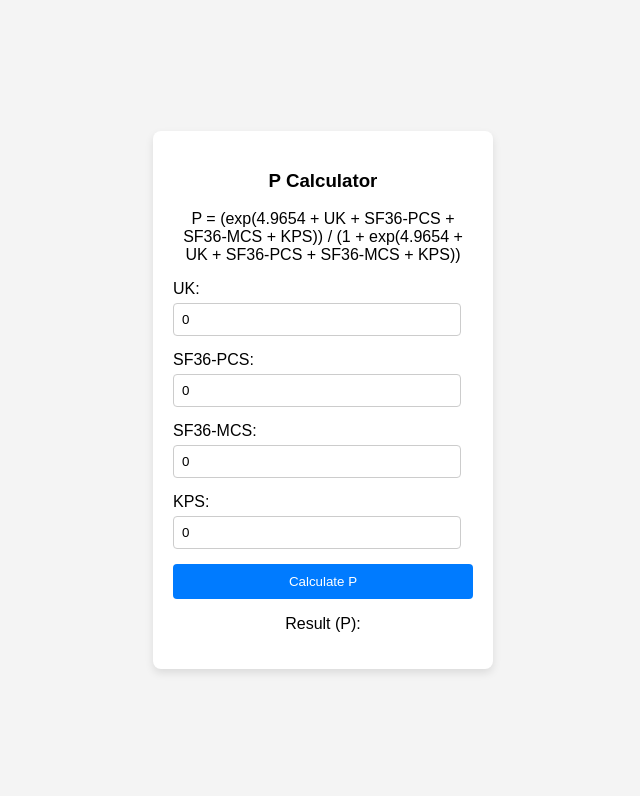
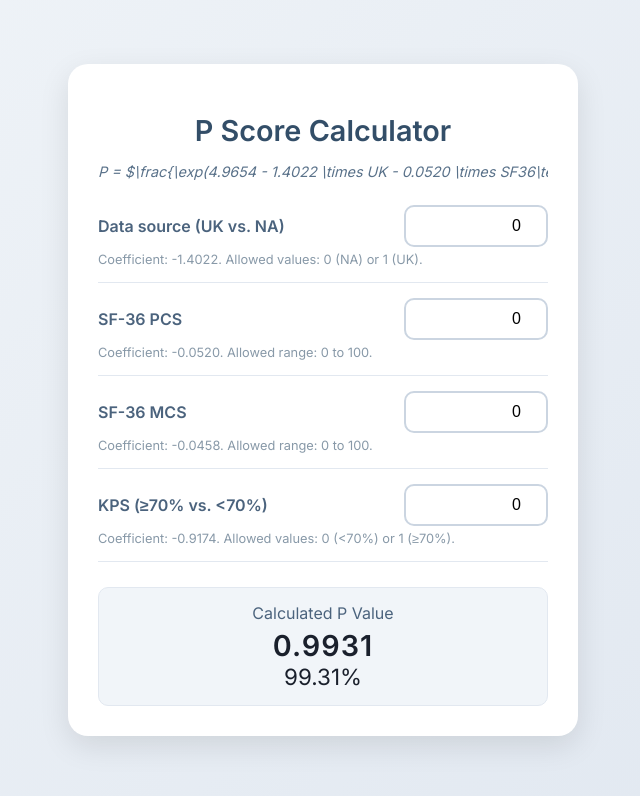
Before and after one commit to psyed/AO-spine-metastasis-calculator-3-month-QOL, a plain HTML site: page index.html in a window 1280 px wide. Shown: the whole page, without its empty margins (317-957 px from the left). Drawn offline with Linux system fonts and the light colour scheme.

Commit message:
Update index.html

```diff
--- a/index.html
+++ b/index.html
@@ -1,106 +1,216 @@
 <!DOCTYPE html>
-<html>
+<html lang="en">
 <head>
-    <title>Notion Calculator</title>
+    <meta charset="UTF-8">
+    <meta name="viewport" content="width=device-width, initial-scale=1.0">
+    <title>P Calculator</title>
     <style>
+        @import url('https://fonts.googleapis.com/css2?family=Inter:wght@400;600&display=swap');
+
         body {
-            font-family: Arial, sans-serif;
+            font-family: 'Inter', sans-serif;
+            background: linear-gradient(135deg, #f0f4f8, #e0e7f0);
             display: flex;
             justify-content: center;
             align-items: center;
-            height: 100vh;
+            min-height: 100vh;
             margin: 0;
-            background-color: #f4f4f4;
+            padding: 20px;
+            box-sizing: border-box;
         }
 
-        .calculator-container {
-            background: #fff;
-            padding: 20px;
-            border-radius: 8px;
-            box-shadow: 0 4px 8px rgba(0, 0, 0, 0.1);
-            width: 300px;
+        .calculator-card {
+            background-color: #ffffff;
+            border-radius: 20px;
+            padding: 30px;
+            box-shadow: 0 10px 30px rgba(0, 0, 0, 0.1);
+            max-width: 450px;
+            width: 100%;
+            text-align: center;
+            transition: transform 0.3s ease, box-shadow 0.3s ease;
         }
 
-        h3, p {
-            text-align: center;
+        .calculator-card:hover {
+            transform: translateY(-5px);
+            box-shadow: 0 15px 40px rgba(0, 0, 0, 0.15);
         }
 
-        .input-group, .output-group {
+        h1 {
+            color: #334e68;
+            font-size: 1.8rem;
+            margin-bottom: 10px;
+        }
+
+        .formula {
+            font-style: italic;
+            color: #5a728a;
+            font-size: 0.9rem;
+            margin-bottom: 25px;
+            overflow-x: auto;
+            white-space: nowrap;
+        }
+
+        .input-group {
+            display: flex;
+            align-items: center;
+            justify-content: space-between;
             margin-bottom: 15px;
+            padding-bottom: 15px;
+            border-bottom: 1px solid #e2e8f0;
+            flex-wrap: wrap;
+        }
+
+        .input-group:last-of-type {
+            border-bottom: none;
+            padding-bottom: 0;
         }
 
         label {
-            display: block;
+            color: #4b637d;
+            font-weight: 600;
+            text-align: left;
+            flex-grow: 1;
+            margin-right: 10px;
+        }
+
+        input[type="number"] {
+            width: 120px;
+            padding: 10px;
+            border: 2px solid #cbd5e1;
+            border-radius: 10px;
+            font-size: 1rem;
+            text-align: right;
+            transition: border-color 0.3s ease, box-shadow 0.3s ease;
+        }
+
+        input[type="number"]:focus {
+            outline: none;
+            border-color: #4c83d6;
+            box-shadow: 0 0 0 3px rgba(76, 131, 214, 0.2);
+        }
+
+        .meta-info {
+            font-size: 0.8rem;
+            color: #8899a8;
+            margin-top: 5px;
+            width: 100%;
+            text-align: left;
+        }
+
+        .result-box {
+            background-color: #f1f5f9;
+            padding: 15px;
+            border-radius: 10px;
+            margin-top: 25px;
+            border: 1px solid #e2e8f0;
+        }
+
+        .result-label {
+            color: #4b637d;
+            font-size: 1rem;
             margin-bottom: 5px;
         }
 
-        input[type="number"] {
-            width: 90%;
-            padding: 8px;
-            border: 1px solid #ccc;
-            border-radius: 4px;
+        .result-value {
+            font-size: 1.8rem;
+            font-weight: 600;
+            color: #1a202c;
+            letter-spacing: 1px;
         }
 
-        button {
-            width: 100%;
-            padding: 10px;
-            background-color: #007bff;
-            color: white;
-            border: none;
-            border-radius: 4px;
-            cursor: pointer;
-        }
-
-        button:hover {
-            background-color: #0056b3;
-        }
-
-        #result {
-            font-weight: bold;
-            color: #333;
+        .result-percent {
+            font-size: 1.4rem;
+            font-weight: 400;
+            color: #1a202c;
         }
     </style>
 </head>
 <body>
 
-    <div class="calculator-container">
-        <h3>P Calculator</h3>
-        <p>P = (exp(4.9654 + UK + SF36-PCS + SF36-MCS + KPS)) / (1 + exp(4.9654 + UK + SF36-PCS + SF36-MCS + KPS))</p>
+    <div class="calculator-card">
+        <h1>P Score Calculator</h1>
+        <p class="formula">
+            P = $\frac{\exp(4.9654 - 1.4022 \times UK - 0.0520 \times SF36\text{-}PCS - 0.0458 \times SF36\text{-}MCS - 0.9174 \times KPS)}{1 + \exp(4.9654 - 1.4022 \times UK - 0.0520 \times SF36\text{-}PCS - 0.0458 \times SF36\text{-}MCS - 0.9174 \times KPS)}$
+        </p>
+
         <div class="input-group">
-            <label for="uk">UK:</label>
-            <input type="number" id="uk" value="0">
+            <label for="uk">Data source (UK vs. NA)</label>
+            <input type="number" id="uk" value="0" min="0" max="1" step="1" oninput="validateInput('uk'); calculateP()">
+            <div class="meta-info">Coefficient: -1.4022. Allowed values: 0 (NA) or 1 (UK).</div>
         </div>
         <div class="input-group">
-            <label for="sf36-pcs">SF36-PCS:</label>
-            <input type="number" id="sf36-pcs" value="0">
+            <label for="sf36-pcs">SF-36 PCS</label>
+            <input type="number" id="sf36-pcs" value="0" min="0" max="100" oninput="validateInput('sf36-pcs'); calculateP()">
+            <div class="meta-info">Coefficient: -0.0520. Allowed range: 0 to 100.</div>
         </div>
         <div class="input-group">
-            <label for="sf36-mcs">SF36-MCS:</label>
-            <input type="number" id="sf36-mcs" value="0">
+            <label for="sf36-mcs">SF-36 MCS</label>
+            <input type="number" id="sf36-mcs" value="0" min="0" max="100" oninput="validateInput('sf36-mcs'); calculateP()">
+            <div class="meta-info">Coefficient: -0.0458. Allowed range: 0 to 100.</div>
         </div>
         <div class="input-group">
-            <label for="kps">KPS:</label>
-            <input type="number" id="kps" value="0">
+            <label for="kps">KPS (≥70% vs. <70%)</label>
+            <input type="number" id="kps" value="0" min="0" max="1" step="1" oninput="validateInput('kps'); calculateP()">
+            <div class="meta-info">Coefficient: -0.9174. Allowed values: 0 (<70%) or 1 (≥70%).</div>
         </div>
-        <button onclick="calculateP()">Calculate P</button>
-        <div class="output-group">
-            <p>Result (P): <span id="result"></span></p>
+
+        <div class="result-box">
+            <div class="result-label">Calculated P Value</div>
+            <div class="result-value" id="result-p-decimal">0.0000</div>
+            <div class="result-percent" id="result-p-percent">0.00%</div>
         </div>
     </div>
 
     <script>
+        document.addEventListener('DOMContentLoaded', (event) => {
+            calculateP();
+        });
+
+        function validateInput(id) {
+            const input = document.getElementById(id);
+            const min = parseFloat(input.min);
+            const max = parseFloat(input.max);
+            let value = parseFloat(input.value);
+
+            if (isNaN(value)) {
+                value = min;
+            }
+
+            if (value < min) {
+                input.value = min;
+            } else if (value > max) {
+                input.value = max;
+            } else {
+                input.value = value;
+            }
+        }
+
         function calculateP() {
-            const UK = parseFloat(document.getElementById('uk').value);
-            const SF36_PCS = parseFloat(document.getElementById('sf36-pcs').value);
-            const SF36_MCS = parseFloat(document.getElementById('sf36-mcs').value);
-            const KPS = parseFloat(document.getElementById('kps').value);
+            const UK = parseFloat(document.getElementById('uk').value) || 0;
+            const SF36_PCS = parseFloat(document.getElementById('sf36-pcs').value) || 0;
+            const SF36_MCS = parseFloat(document.getElementById('sf36-mcs').value) || 0;
+            const KPS = parseFloat(document.getElementById('kps').value) || 0;
 
-            const exponent_term = 4.9654 + UK + SF36_PCS + SF36_MCS + KPS;
+            const intercept = 4.9654;
+            const uk_coeff = -1.4022;
+            const pcs_coeff = -0.0520;
+            const mcs_coeff = -0.0458;
+            const kps_coeff = -0.9174;
+
+            const exponent_term = intercept + (uk_coeff * UK) + (pcs_coeff * SF36_PCS) + (mcs_coeff * SF36_MCS) + (kps_coeff * KPS);
             const numerator = Math.exp(exponent_term);
-            const denominator = 1 + numerator;
-            const P = numerator / denominator;
+            const P = numerator / (1 + numerator);
 
-            document.getElementById('result').textContent = P.toFixed(4);
+            const resultDecimalElement = document.getElementById('result-p-decimal');
+            const resultPercentElement = document.getElementById('result-p-percent');
+
+            if (isFinite(P)) {
+                resultDecimalElement.textContent = P.toFixed(4);
+                resultPercentElement.textContent = (P * 100).toFixed(2) + '%';
+            } else {
+                resultDecimalElement.textContent = 'Error';
+                resultPercentElement.textContent = 'Error';
+            }
         }
     </script>
 </body>
```
